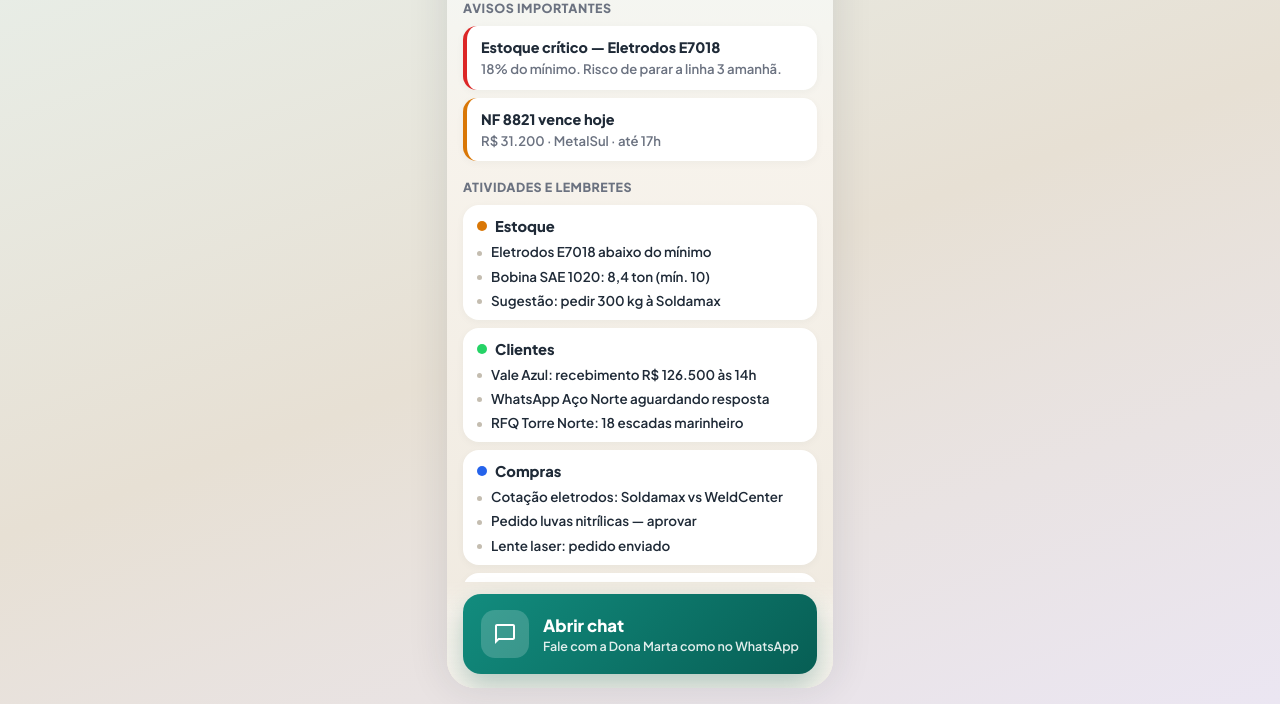
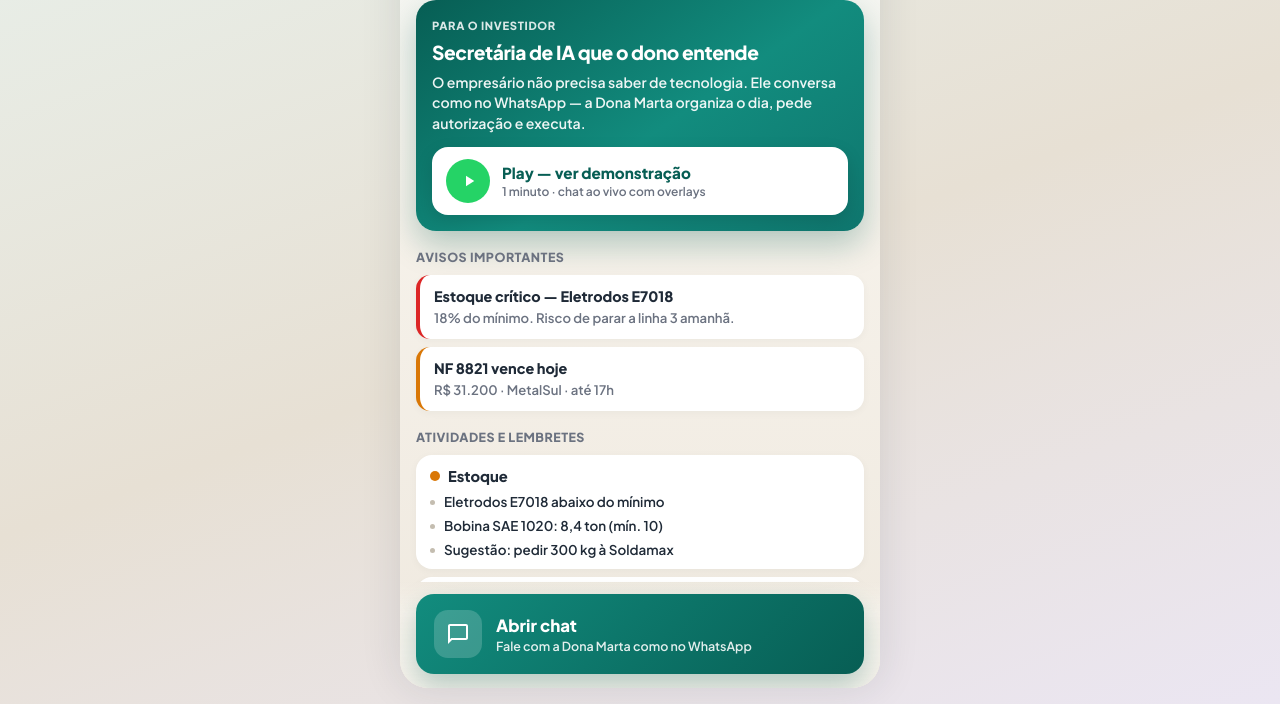
Before and after one commit to cozinhia/dona-marta, a plain HTML site: page index.html in a window 1280 px wide. Shown: the part 96-800 px from the top of the page. Drawn offline with Linux system fonts and the light colour scheme.

Commit message:
Add Play demo and investor pitch on the home page.
Explain the product in one card and start the WhatsApp walkthrough from the first screen.

Co-authored-by: Cursor <cursoragent@cursor.com>

```diff
--- a/css/styles.css
+++ b/css/styles.css
@@ -125,6 +125,93 @@ input {
   display: flex;
   flex-direction: column;
   gap: 18px;
+}
+
+.home-pitch {
+  background: linear-gradient(145deg, #075e54 0%, #128c7e 55%, #0f766e 100%);
+  color: #fff;
+  border-radius: 20px;
+  padding: 18px 16px 16px;
+  box-shadow: 0 14px 32px rgba(7, 94, 84, 0.28);
+}
+
+.pitch-eyebrow {
+  font-size: 0.7rem;
+  font-weight: 800;
+  text-transform: uppercase;
+  letter-spacing: 0.06em;
+  opacity: 0.85;
+  margin-bottom: 8px;
+}
+
+.home-pitch h2 {
+  font-size: 1.2rem;
+  font-weight: 800;
+  letter-spacing: -0.02em;
+  line-height: 1.25;
+  margin-bottom: 8px;
+  text-transform: none;
+  color: #fff;
+}
+
+.pitch-text {
+  font-size: 0.88rem;
+  line-height: 1.45;
+  font-weight: 600;
+  opacity: 0.92;
+  margin-bottom: 14px;
+}
+
+.btn-home-play {
+  width: 100%;
+  border: none;
+  border-radius: 16px;
+  background: #fff;
+  color: var(--verde-escuro);
+  padding: 12px 14px;
+  display: flex;
+  align-items: center;
+  gap: 12px;
+  cursor: pointer;
+  text-align: left;
+  box-shadow: 0 6px 18px rgba(0, 0, 0, 0.12);
+}
+
+.btn-home-play:active {
+  transform: scale(0.985);
+}
+
+.play-orb {
+  width: 44px;
+  height: 44px;
+  border-radius: 50%;
+  background: var(--whats);
+  color: #fff;
+  display: grid;
+  place-items: center;
+  flex-shrink: 0;
+}
+
+.play-orb svg {
+  width: 18px;
+  height: 18px;
+  fill: currentColor;
+  margin-left: 2px;
+}
+
+.btn-home-play strong {
+  display: block;
+  font-size: 0.95rem;
+  font-weight: 800;
+}
+
+.btn-home-play em {
+  display: block;
+  font-style: normal;
+  font-size: 0.75rem;
+  color: var(--muted);
+  font-weight: 600;
+  margin-top: 2px;
 }
 
 .home-block h2 {
--- a/index.html
+++ b/index.html
@@ -13,7 +13,7 @@
   <link rel="preconnect" href="https://fonts.googleapis.com" />
   <link rel="preconnect" href="https://fonts.gstatic.com" crossorigin />
   <link href="https://fonts.googleapis.com/css2?family=Plus+Jakarta+Sans:wght@500;600;700;800&display=swap" rel="stylesheet" />
-  <link rel="stylesheet" href="css/styles.css?v=20" />
+  <link rel="stylesheet" href="css/styles.css?v=21" />
 </head>
 <body>
   <div class="app">
@@ -31,6 +31,24 @@
       </header>
 
       <div class="home-scroll">
+        <section class="home-pitch" aria-labelledby="pitchTitle">
+          <p class="pitch-eyebrow">Para o investidor</p>
+          <h2 id="pitchTitle">Secretária de IA que o dono entende</h2>
+          <p class="pitch-text">
+            O empresário não precisa saber de tecnologia. Ele conversa como no WhatsApp —
+            a Dona Marta organiza o dia, pede autorização e executa.
+          </p>
+          <button type="button" class="btn-home-play" id="btnHomePlay">
+            <span class="play-orb" aria-hidden="true">
+              <svg viewBox="0 0 24 24"><path d="M8 5v14l11-7z"/></svg>
+            </span>
+            <span>
+              <strong>Play — ver demonstração</strong>
+              <em>1 minuto · chat ao vivo com overlays</em>
+            </span>
+          </button>
+        </section>
+
         <section class="home-block" aria-labelledby="avisosTitle">
           <h2 id="avisosTitle">Avisos importantes</h2>
           <div class="alert-list" id="alertList"></div>
@@ -111,7 +129,7 @@
     </div>
   </div>
 
-  <script src="js/data.js?v=20"></script>
-  <script src="js/app.js?v=20"></script>
+  <script src="js/data.js?v=21"></script>
+  <script src="js/app.js?v=21"></script>
 </body>
 </html>
--- a/js/app.js
+++ b/js/app.js
@@ -9,6 +9,7 @@
     alertList: $("#alertList"),
     catList: $("#catList"),
     btnOpenChat: $("#btnOpenChat"),
+    btnHomePlay: $("#btnHomePlay"),
     btnBackHome: $("#btnBackHome"),
     chatScroll: $("#chatScroll"),
     chatStatus: $("#chatStatus"),
@@ -47,9 +48,14 @@
     els.screenChat.hidden = true;
   }
 
-  function showChat() {
+  function showChat(opts = {}) {
     els.screenHome.hidden = true;
     els.screenChat.hidden = false;
+    if (opts.startPlay) {
+      clearChat();
+      runPlay();
+      return;
+    }
     if (!els.chatScroll.children.length) {
       appendMarta(
         "Bom dia! Aqui está o resumo do seu negócio hoje.\nSe precisar dos números, volte à página inicial — ou só me peça no chat."
@@ -267,7 +273,8 @@
   }
 
   function bind() {
-    els.btnOpenChat.addEventListener("click", showChat);
+    els.btnOpenChat.addEventListener("click", () => showChat());
+    els.btnHomePlay?.addEventListener("click", () => showChat({ startPlay: true }));
     els.btnBackHome.addEventListener("click", showHome);
 
     els.btnPlay.addEventListener("click", () => {
@@ -307,7 +314,7 @@
 
   function registerSW() {
     if (!("serviceWorker" in navigator)) return;
-    navigator.serviceWorker.register("./sw.js?v=20").catch(() => {});
+    navigator.serviceWorker.register("./sw.js?v=21").catch(() => {});
   }
 
   function init() {
```
Also changed, not shown: sw.js (+4 -4 lines).
